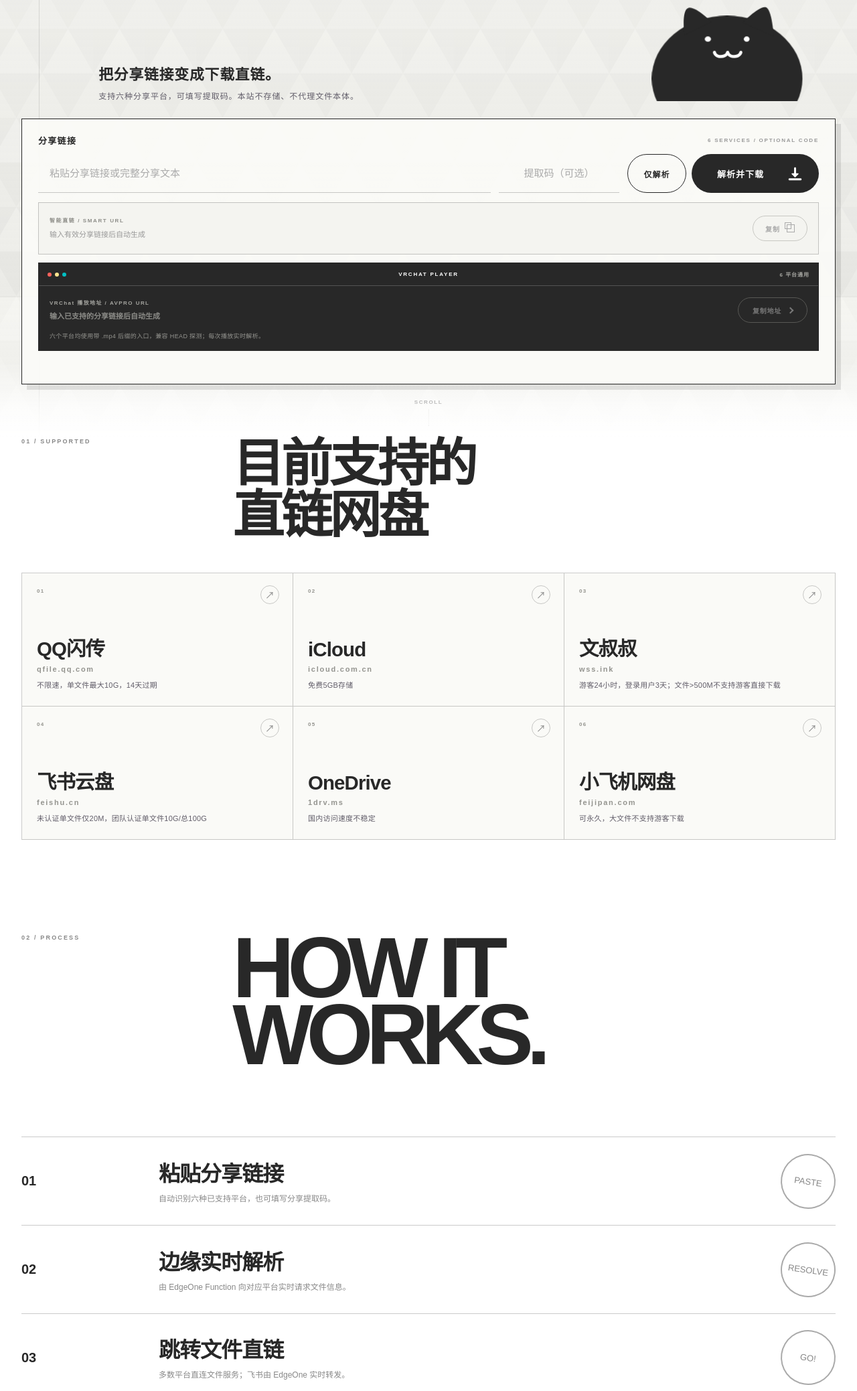
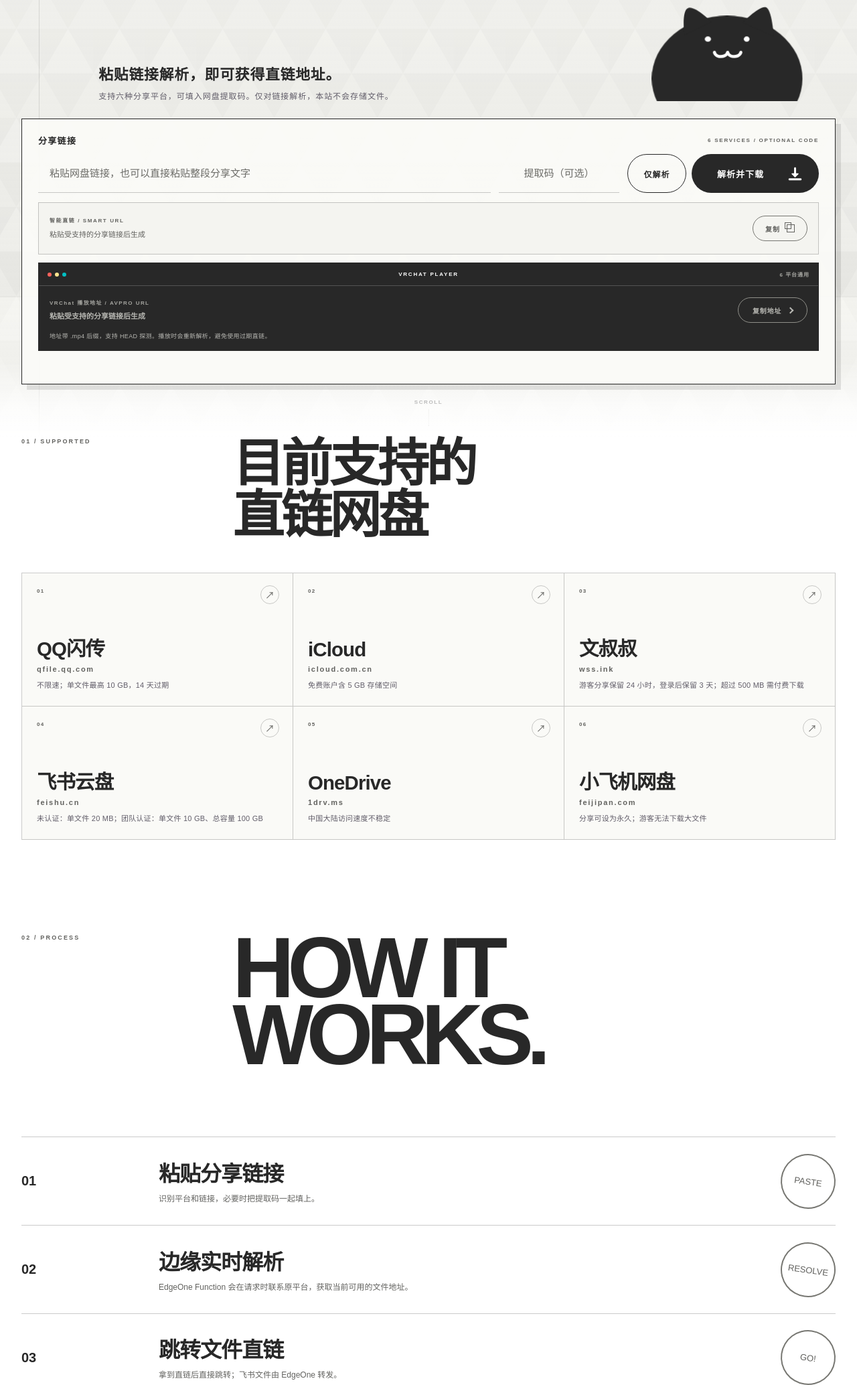
Before and after one commit to dtpoi/netdisk-to-vrchat-Direct-link, a website: page index.html in a window 1280 px wide. Shown: the part 356-2433 px from the top of the page at 67% size. Drawn offline with Linux system fonts and the light colour scheme; a web font is replaced by a local one.

Commit message:
Improve copy and text contrast

```diff
--- a/assets/app.js
+++ b/assets/app.js
@@ -127,21 +127,21 @@ function currentVrchatUrl() {
 
 function updateVrchatUrl() {
   const vrchatUrl = currentVrchatUrl();
-  vrchatUrlOutput.textContent = vrchatUrl || "输入已支持的分享链接后自动生成";
+  vrchatUrlOutput.textContent = vrchatUrl || "粘贴受支持的分享链接后生成";
   vrchatUrlOutput.dataset.ready = vrchatUrl ? "true" : "false";
   copyVrchatButton.disabled = !vrchatUrl;
 }
 
 function updateSmartUrl() {
   const smartUrl = currentSmartUrl();
-  smartUrlOutput.textContent = smartUrl || "输入有效分享链接后自动生成";
+  smartUrlOutput.textContent = smartUrl || "粘贴受支持的分享链接后生成";
   smartUrlOutput.dataset.ready = smartUrl ? "true" : "false";
   copyButton.disabled = !smartUrl;
 
   if (input.value.trim() && !smartUrl) {
-    showMessage("暂时支持下方列出的六种分享平台。", "info");
+    showMessage("这个链接暂不支持。可用平台见下方列表。", "info");
   } else if (smartUrl) {
-    showMessage(`已识别 ${detectShare().platform} 分享链接。`, "success");
+    showMessage(`${detectShare().platform} 链接已识别。`, "success");
   } else if (!input.value.trim()) {
     showMessage("");
   }
@@ -157,7 +157,7 @@ function showMessage(text, kind = "info") {
 function validate() {
   const share = detectShare();
   if (!share) {
-    showMessage("请输入有效的已支持网盘分享链接。", "error");
+    showMessage("请粘贴下方六个平台中的分享链接。", "error");
     input.focus();
     return null;
   }
@@ -272,7 +272,7 @@ form.addEventListener("submit", async (event) => {
 
   input.value = share.url;
   if (shouldDownload) playDownloadMotion();
-  showMessage(`正在向 ${share.platform} 请求文件直链…`);
+  showMessage(`正在解析 ${share.platform} 链接…`);
   hideDirectResult();
   parseOnlyButton.disabled = true;
   resolveButton.disabled = true;
@@ -300,12 +300,12 @@ form.addEventListener("submit", async (event) => {
     }
 
     showDirectResult(data.directUrl);
-    const transportHint = data.transport === "edge-stream" ? "，下载由 EdgeOne 实时转发" : "";
+    const transportHint = data.transport === "edge-stream" ? "，由 EdgeOne 实时转发" : "";
     if (shouldDownload) {
       startDownload(data.directUrl);
-      showMessage(`${data.service} 直链获取成功，已开始下载${transportHint}。`, "success");
+      showMessage(`${data.service} 直链已获取，下载已开始${transportHint}。`, "success");
     } else {
-      showMessage(`${data.service} 直链获取成功${transportHint}。`, "success");
+      showMessage(`${data.service} 直链已获取${transportHint}。`, "success");
     }
     const rect = resolveButton.getBoundingClientRect();
     createStamp(rect.left + rect.width / 2, rect.top, "READY");
@@ -372,7 +372,7 @@ copyDirectButton.addEventListener("click", async () => {
   if (!directUrl) return;
   try {
     await navigator.clipboard.writeText(directUrl);
-    showMessage("获取到的直链已复制。", "success");
+    showMessage("直链已复制。", "success");
   } catch {
     const range = document.createRange();
     const selection = window.getSelection();
--- a/assets/style.css
+++ b/assets/style.css
@@ -14,6 +14,8 @@
   --paper-light: #fafaf7;
   --ink: #282828;
   --ink-soft: #615d69;
+  --muted-on-light: #62625f;
+  --muted-on-dark: #b7b7b2;
   --line: rgba(40, 40, 40, 0.24);
   --white: #fff;
   --accent: #ff635d;
@@ -414,7 +416,7 @@ body.is-ready .motion-fade {
 }
 
 .resolver-form label small {
-  color: #999;
+  color: var(--muted-on-light);
   font-size: 8px;
   letter-spacing: 0.22em;
 }
@@ -448,7 +450,7 @@ body.is-ready .motion-fade {
 }
 
 .field input::placeholder {
-  color: #aaa;
+  color: #6b6b67;
 }
 
 .field-line {
@@ -580,7 +582,7 @@ body.is-ready .motion-fade {
 }
 
 .smart-link-content > span {
-  color: #8d8d88;
+  color: var(--muted-on-light);
   font-size: 8px;
   font-weight: 800;
   letter-spacing: 0.2em;
@@ -588,7 +590,7 @@ body.is-ready .motion-fade {
 
 .smart-link-content code {
   overflow: hidden;
-  color: #999;
+  color: var(--muted-on-light);
   font-family: ui-monospace, SFMono-Regular, Menlo, Consolas, monospace;
   font-size: 11px;
   line-height: 1.6;
@@ -642,8 +644,8 @@ body.is-ready .motion-fade {
 }
 
 .copy-link-button:disabled {
-  border-color: #c8c8c3;
-  color: #aaa;
+  border-color: #777772;
+  color: var(--muted-on-light);
   cursor: not-allowed;
 }
 
@@ -718,7 +720,7 @@ body.is-ready .motion-fade {
 
 .vrchat-link-content code {
   overflow: hidden;
-  color: #8c8c88;
+  color: var(--muted-on-dark);
   font-family: var(--font-rounded);
   font-size: 11px;
   font-weight: 700;
@@ -765,16 +767,16 @@ body.is-ready .motion-fade {
 }
 
 .vrchat-copy-button:disabled {
-  border-color: #575754;
+  border-color: #8f8f89;
   background: transparent;
-  color: #777;
+  color: var(--muted-on-dark);
   cursor: not-allowed;
 }
 
 .vrchat-window > p {
   margin: 0;
   padding: 0 16px 13px;
-  color: #94948f;
+  color: var(--muted-on-dark);
   font-size: 9px;
   line-height: 1.65;
   letter-spacing: 0.04em;
@@ -911,7 +913,7 @@ body.is-ready .motion-fade {
 }
 
 .section-index {
-  color: #888;
+  color: var(--muted-on-light);
   font-size: 9px;
   font-weight: 800;
   letter-spacing: 0.24em;
@@ -968,7 +970,7 @@ body.is-ready .motion-fade {
 
 .step p {
   margin: 0;
-  color: #888;
+  color: var(--muted-on-light);
   font-size: 12px;
   line-height: 1.8;
 }
@@ -983,9 +985,9 @@ body.is-ready .motion-fade {
   min-height: 82px;
   padding: 8px;
   place-items: center;
-  border: 2px solid #aaa;
+  border: 2px solid #777772;
   border-radius: 50%;
-  color: #888;
+  color: var(--muted-on-light);
   font-family: var(--font-rounded);
   font-size: 13px;
   transform: rotate(8deg);
@@ -1099,7 +1101,7 @@ body.is-ready .motion-fade {
 
 .supported-list li > a > span,
 .supported-list small {
-  color: #94948f;
+  color: var(--muted-on-light);
   font-size: 8px;
   font-weight: 900;
   letter-spacing: 0.16em;
@@ -1135,7 +1137,7 @@ body.is-ready .motion-fade {
   place-items: center;
   border: 1px solid var(--line);
   border-radius: 50%;
-  color: #888;
+  color: var(--muted-on-light);
   font-family: var(--font-rounded);
   font-size: 14px;
   font-style: normal;
@@ -1174,7 +1176,7 @@ body.is-ready .motion-fade {
 }
 
 .api-copy .section-index {
-  color: #aaa;
+  color: var(--muted-on-dark);
 }
 
 .api-copy h2 {
@@ -1194,7 +1196,7 @@ body.is-ready .motion-fade {
 }
 
 .api-example span {
-  color: #aaa;
+  color: var(--muted-on-dark);
   font-size: 9px;
   font-weight: 800;
   letter-spacing: 0.2em;
@@ -1268,7 +1270,7 @@ body.is-ready .motion-fade {
 }
 
 .footer-links i {
-  color: #66616a;
+  color: #949096;
   font-style: normal;
 }
 
--- a/index.html
+++ b/index.html
@@ -3,7 +3,7 @@
   <head>
     <meta charset="UTF-8" />
     <meta name="viewport" content="width=device-width, initial-scale=1" />
-    <meta name="description" content="QQ闪传、iCloud、文叔叔、飞书、OneDrive 与小飞机网盘分享链接转下载直链。" />
+    <meta name="description" content="把 QQ闪传、iCloud、文叔叔、飞书云盘、OneDrive 和小飞机网盘的分享链接解析成下载直链。" />
     <meta name="application-name" content="直链解析" />
     <meta name="apple-mobile-web-app-title" content="直链解析" />
     <meta name="apple-mobile-web-app-capable" content="yes" />
@@ -19,7 +19,7 @@
     <meta property="og:locale" content="zh_CN" />
     <meta property="og:site_name" content="直链解析" />
     <meta property="og:title" content="直链解析｜多网盘分享链接转下载直链" />
-    <meta property="og:description" content="支持 QQ闪传、iCloud、文叔叔、飞书、OneDrive 与小飞机网盘，并针对 VRChat 播放器优化链接与请求。" />
+    <meta property="og:description" content="六种网盘分享链接转下载直链，另提供适合 VRChat 播放器的 .mp4 地址。" />
     <meta property="og:url" content="https://api.dtpoi.cn/" />
     <meta property="og:image" content="https://api.dtpoi.cn/assets/og-card.png" />
     <meta property="og:image:secure_url" content="https://api.dtpoi.cn/assets/og-card.png" />
@@ -29,7 +29,7 @@
     <meta property="og:image:alt" content="直链解析：多网盘分享链接转下载直链" />
     <meta name="twitter:card" content="summary_large_image" />
     <meta name="twitter:title" content="直链解析｜多网盘分享链接转下载直链" />
-    <meta name="twitter:description" content="支持六种网盘分享链接解析，并针对 VRChat 播放器优化。" />
+    <meta name="twitter:description" content="六种网盘分享链接转直链，也可生成 VRChat 播放地址。" />
     <meta name="twitter:image" content="https://api.dtpoi.cn/assets/og-card.png" />
     <meta name="twitter:image:alt" content="直链解析：多网盘分享链接转下载直链" />
     <title>直链解析</title>
@@ -90,8 +90,8 @@
 
         <div class="hero-grid">
           <div class="hero-copy motion-fade">
-            <p class="lead">把分享链接变成下载直链。</p>
-            <p class="sublead">支持六种分享平台，可填写提取码。本站不存储、不代理文件本体。</p>
+            <p class="lead">粘贴链接解析，即可获得直链地址。</p>
+            <p class="sublead">支持六种分享平台，可填入网盘提取码。仅对链接解析，本站不会存储文件。</p>
           </div>
 
           <div class="cat-scene motion-fade" aria-hidden="true">
@@ -131,7 +131,7 @@
                 inputmode="url"
                 autocomplete="off"
                 spellcheck="false"
-                placeholder="粘贴分享链接或完整分享文本"
+                placeholder="粘贴网盘链接，也可以直接粘贴整段分享文字"
                 aria-describedby="message"
                 required
               />
@@ -165,7 +165,7 @@
           <div class="smart-link-row">
             <div class="smart-link-content">
               <span>智能直链 / SMART URL</span>
-              <code id="smart-url">输入有效分享链接后自动生成</code>
+              <code id="smart-url">粘贴受支持的分享链接后生成</code>
             </div>
             <button id="copy-button" class="copy-link-button" type="button" disabled>
               <span>复制</span>
@@ -181,14 +181,14 @@
             <div class="vrchat-window-body">
               <div class="vrchat-link-content">
                 <span>VRChat 播放地址 / AVPRO URL</span>
-                <code id="vrchat-url">输入已支持的分享链接后自动生成</code>
+                <code id="vrchat-url">粘贴受支持的分享链接后生成</code>
               </div>
               <button id="copy-vrchat-button" class="vrchat-copy-button" type="button" disabled>
                 <span>复制地址</span>
                 <i aria-hidden="true"></i>
               </button>
             </div>
-            <p>六个平台均使用带 .mp4 后缀的入口，兼容 HEAD 探测；每次播放实时解析。</p>
+            <p>地址带 .mp4 后缀，支持 HEAD 探测。播放时会重新解析，避免使用过期直链。</p>
           </section>
           <div id="message" class="message" aria-live="polite"></div>
           <div id="direct-result" class="direct-result" hidden>
@@ -217,32 +217,32 @@
         <ul class="supported-list">
           <li class="reveal">
             <a href="https://nutty.qq.com/nutty/ssr/26797.html" target="_blank" rel="noopener noreferrer" aria-label="打开 QQ闪传介绍">
-              <span>01</span><strong>QQ闪传</strong><small>qfile.qq.com</small><p class="supported-note">不限速，单文件最大10G，14天过期</p><i class="supported-arrow" aria-hidden="true">↗</i>
+              <span>01</span><strong>QQ闪传</strong><small>qfile.qq.com</small><p class="supported-note">不限速；单文件最高 10 GB，14 天过期</p><i class="supported-arrow" aria-hidden="true">↗</i>
             </a>
           </li>
           <li class="reveal">
             <a href="https://www.icloud.com.cn/iclouddrive/" target="_blank" rel="noopener noreferrer" aria-label="打开 iCloud Drive">
-              <span>02</span><strong>iCloud</strong><small>icloud.com.cn</small><p class="supported-note">免费5GB存储</p><i class="supported-arrow" aria-hidden="true">↗</i>
+              <span>02</span><strong>iCloud</strong><small>icloud.com.cn</small><p class="supported-note">免费账户含 5 GB 存储空间</p><i class="supported-arrow" aria-hidden="true">↗</i>
             </a>
           </li>
           <li class="reveal">
             <a href="https://www.wenshushu.cn/" target="_blank" rel="noopener noreferrer" aria-label="打开文叔叔">
-              <span>03</span><strong>文叔叔</strong><small>wss.ink</small><p class="supported-note">游客24小时，登录用户3天；文件&gt;500M不支持游客直接下载</p><i class="supported-arrow" aria-hidden="true">↗</i>
+              <span>03</span><strong>文叔叔</strong><small>wss.ink</small><p class="supported-note">游客分享保留 24 小时，登录后保留 3 天；超过 500 MB 需付费下载</p><i class="supported-arrow" aria-hidden="true">↗</i>
             </a>
           </li>
           <li class="reveal">
             <a href="https://www.feishu.cn/" target="_blank" rel="noopener noreferrer" aria-label="打开飞书云盘">
-              <span>04</span><strong>飞书云盘</strong><small>feishu.cn</small><p class="supported-note">未认证单文件仅20M，团队认证单文件10G/总100G</p><i class="supported-arrow" aria-hidden="true">↗</i>
+              <span>04</span><strong>飞书云盘</strong><small>feishu.cn</small><p class="supported-note">未认证：单文件 20 MB；团队认证：单文件 10 GB、总容量 100 GB</p><i class="supported-arrow" aria-hidden="true">↗</i>
             </a>
           </li>
           <li class="reveal">
             <a href="https://onedrive.live.com/" target="_blank" rel="noopener noreferrer" aria-label="打开 OneDrive">
-              <span>05</span><strong>OneDrive</strong><small>1drv.ms</small><p class="supported-note">国内访问速度不稳定</p><i class="supported-arrow" aria-hidden="true">↗</i>
+              <span>05</span><strong>OneDrive</strong><small>1drv.ms</small><p class="supported-note">中国大陆访问速度不稳定</p><i class="supported-arrow" aria-hidden="true">↗</i>
             </a>
           </li>
           <li class="reveal">
             <a href="https://www.feijipan.com/" target="_blank" rel="noopener noreferrer" aria-label="打开小飞机网盘">
-              <span>06</span><strong>小飞机网盘</strong><small>feijipan.com</small><p class="supported-note">可永久，大文件不支持游客下载</p><i class="supported-arrow" aria-hidden="true">↗</i>
+              <span>06</span><strong>小飞机网盘</strong><small>feijipan.com</small><p class="supported-note">分享可设为永久；游客无法下载大文件</p><i class="supported-arrow" aria-hidden="true">↗</i>
             </a>
           </li>
         </ul>
@@ -259,7 +259,7 @@
             <span class="step-index">01</span>
             <div>
               <h3>粘贴分享链接</h3>
-              <p>自动识别六种已支持平台，也可填写分享提取码。</p>
+              <p>识别平台和链接，必要时把提取码一起填上。</p>
             </div>
             <span class="step-mark">PASTE</span>
           </li>
@@ -267,7 +267,7 @@
             <span class="step-index">02</span>
             <div>
               <h3>边缘实时解析</h3>
-              <p>由 EdgeOne Function 向对应平台实时请求文件信息。</p>
+              <p>EdgeOne Function 会在请求时联系原平台，获取当前可用的文件地址。</p>
             </div>
             <span class="step-mark">RESOLVE</span>
           </li>
@@ -275,7 +275,7 @@
             <span class="step-index">03</span>
             <div>
               <h3>跳转文件直链</h3>
-              <p>多数平台直连文件服务；飞书由 EdgeOne 实时转发。</p>
+              <p>拿到直链后直接跳转；飞书文件由 EdgeOne 转发。</p>
             </div>
             <span class="step-mark">GO!</span>
           </li>
@@ -289,7 +289,7 @@
             <h2>ONE LINK.<br />ONE <em>CLICK.</em></h2>
           </div>
           <div class="api-example">
-            <span>智能直链格式</span>
+            <span>直链接口格式</span>
             <code>api.dtpoi.cn/do?url=分享链接</code>
           </div>
         </div>
@@ -301,7 +301,7 @@
         <img src="/assets/downloadlogo.png" width="128" height="128" alt="" />
       </a>
       <div class="footer-notes">
-        <p>文件内容由对应分享平台提供。本站不存储、不代理文件本体。</p>
+        <p>文件内容由对应分享平台提供。本站仅做解析链接，不保存文件也不存在代理传输行为。</p>
         <p class="footer-links">
           <span>解析代码参考：</span><a href="https://github.com/qaiu/netdisk-fast-download" target="_blank" rel="noopener noreferrer">qaiu/netdisk-fast-download</a>
           <i aria-hidden="true">/</i>
@@ -309,9 +309,6 @@
           <i aria-hidden="true">/</i>
           <span>问题反馈：</span><a href="mailto:dtpoi@foxmail.com">dtpoi@foxmail.com</a>
         </p>
-        <p>
-    本网站部分字体使用 <strong>阿里健康体 2.0</strong>（Alibaba Health Font 2.0）
-  </p>
       </div>
       <span class="footer-signature">API.DTPOI.CN / 2026</span>
     </footer>
```
